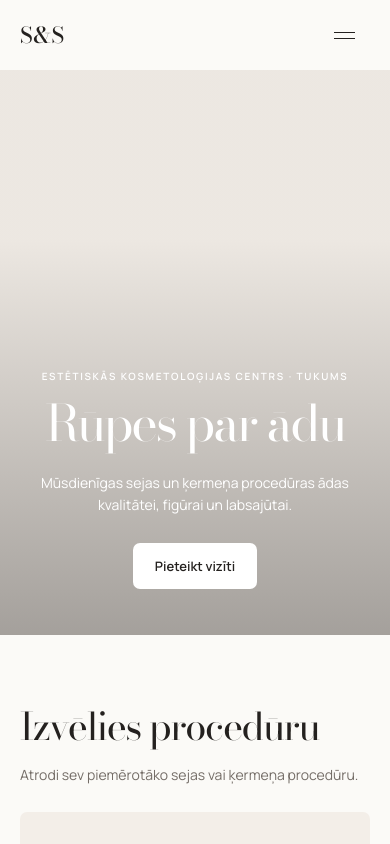
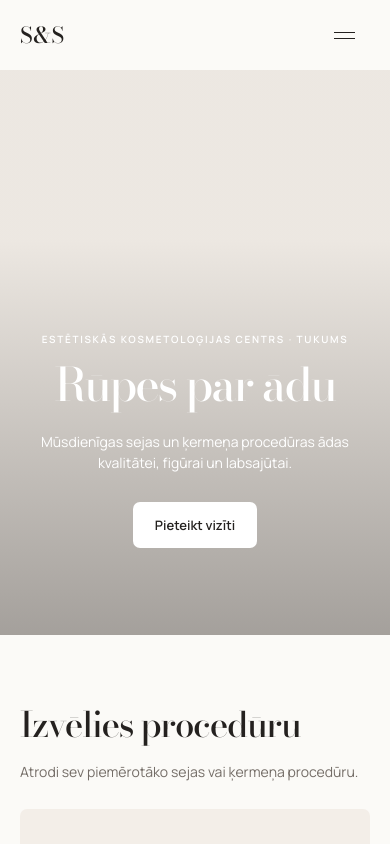
Before and after one commit to davisl24/skin-sculpt, a Next.js app: page / in a window 390 px wide. Shown: the top 844 px of the page. Built offline with nearby package versions, Linux system fonts and the light colour scheme.

Commit message:
Improve mobile hero position and typography readability

```diff
--- a/app/globals.css
+++ b/app/globals.css
@@ -72,3 +72,18 @@
 .firstVisitV2 p:not(.eyebrow){margin:20px auto 16px;max-width:590px}
 .firstVisitEyebrow{display:block;margin-bottom:16px}
 }
+
+/* V2.5 final mobile readability + real map */
+.mapEmbedV2{min-height:380px;border-radius:7px;overflow:hidden;position:relative;background:var(--cream)}
+.mapEmbedV2 iframe{width:100%;height:380px;border:0;display:block}
+.mapEmbedV2>a{position:absolute;left:18px;bottom:18px;background:var(--paper);padding:11px 14px;border-radius:7px;font-size:12px;font-weight:600}
+@media(max-width:760px){
+.clinicHeroInner{justify-content:flex-start;padding-top:31svh;padding-bottom:30px}
+.clinicHeroInner h1{font-size:46px;font-weight:500}
+.sectionHead h2,.aboutV2 h2,.contactV2 h2{font-size:35px;font-weight:500}
+.teamCard h3{font-weight:500}
+.realReviews article p{font-size:20px;font-weight:500}
+.firstVisitV2 h2{font-size:33px;font-weight:500}
+.mapEmbedV2{min-height:300px}
+.mapEmbedV2 iframe{height:300px}
+}
```
